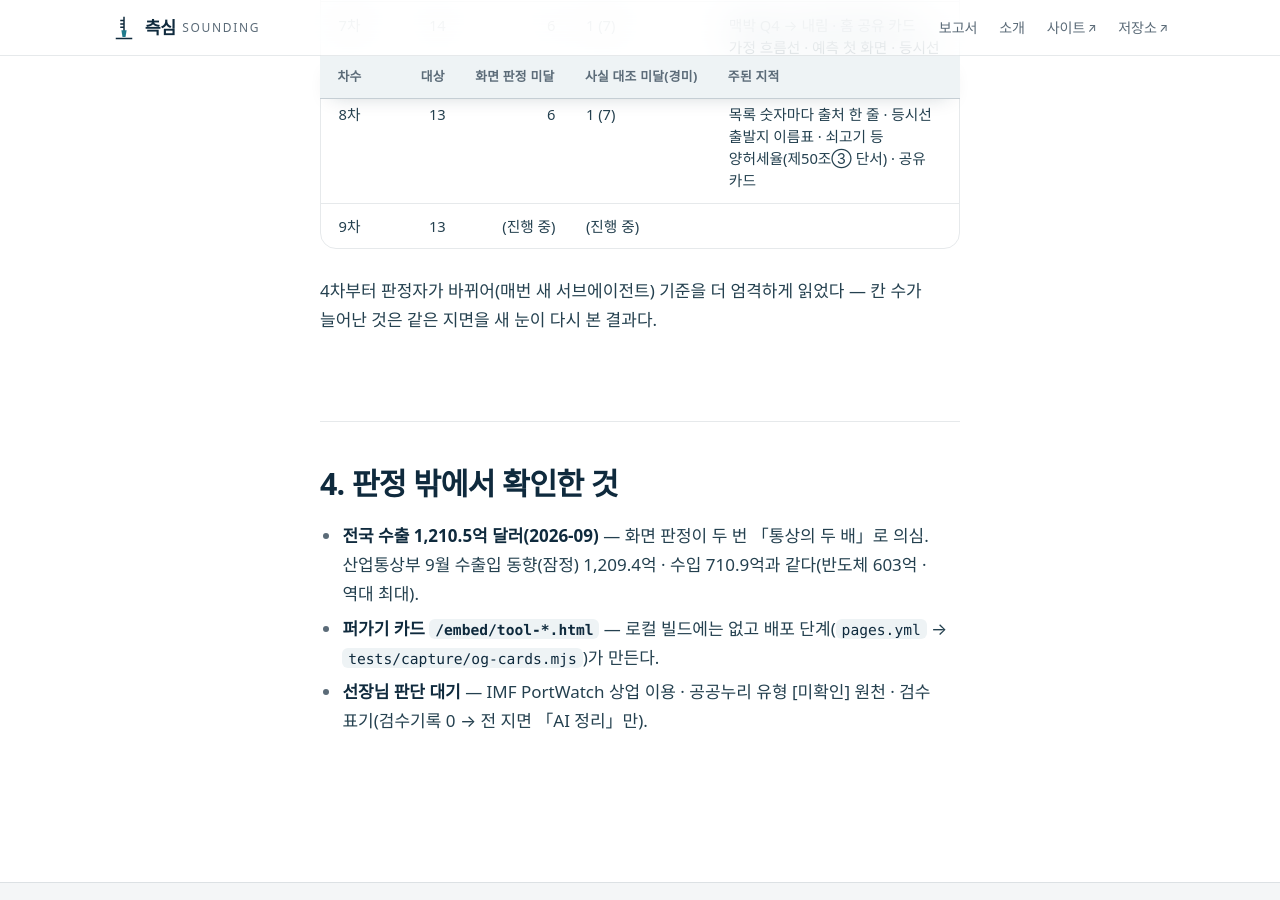
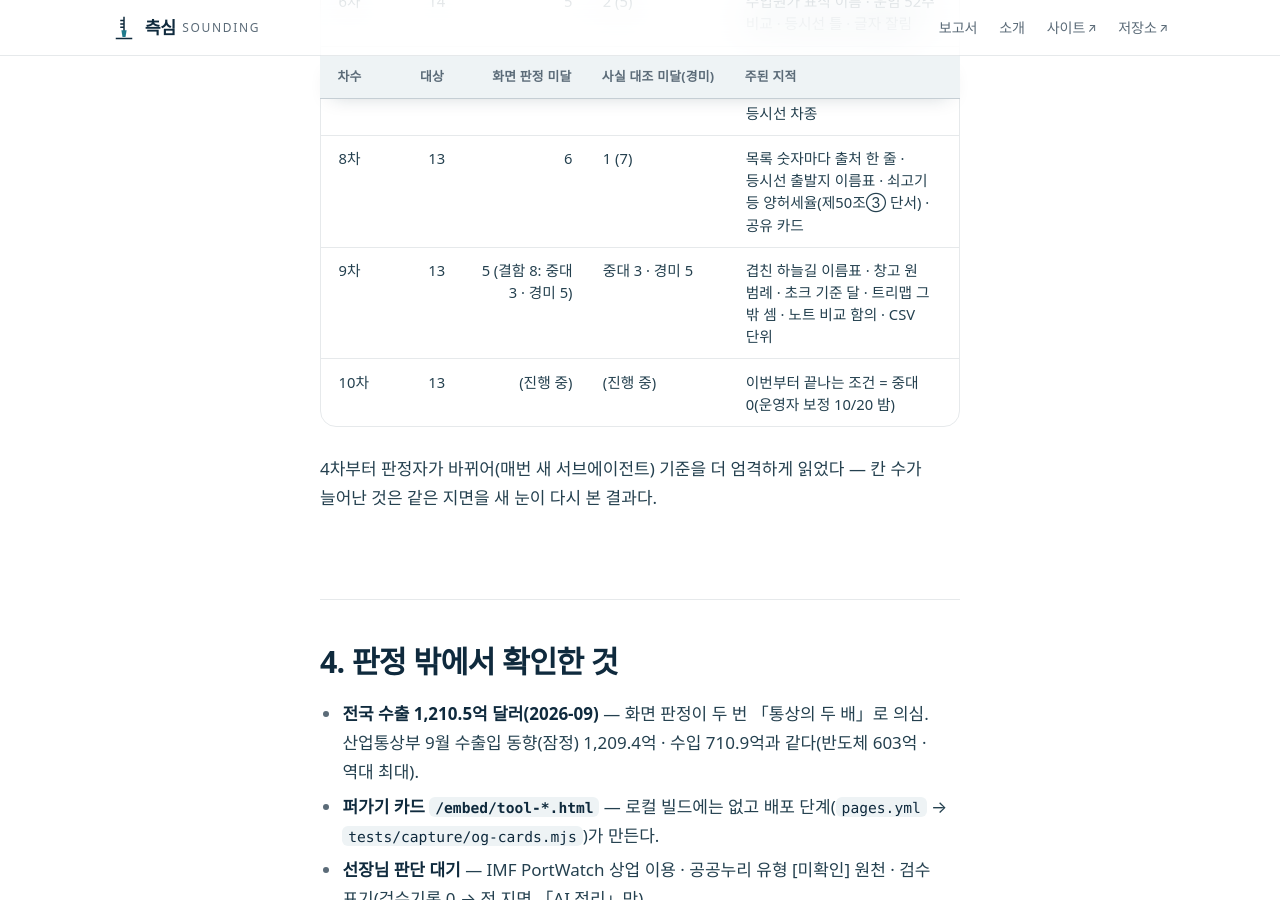
Before and after one commit to jisangj03-dev/incheon-port-analysis, a Jekyll site: the page built from docs/채점표_20261020.md, in a window 1280 px wide and 900 px high, scrolled down 2970 px. Built offline with Jekyll 4.4.1, drawn with Linux system fonts in a browser that asks for light colours; some web fonts are replaced; our own code applies the rules of GitHub Pages for plain Markdown files.

Commit message:
채점표 9차(중대·경미 분류)
Co-Authored-By: Claude Opus 5.5 <noreply@anthropic.com>
Claude-Session: https://claude.ai/code/session_01L59oEoiMW7KHoJRFFkcN4Q

```diff
--- a/docs/채점표_20261020.md
+++ b/docs/채점표_20261020.md
@@ -46,7 +46,8 @@
 | 6차 | 14 | 5 | 2 (5) | 수입원가 표식 이름 · 운임 52주 비교 · 등시선 틀 · 글자 잘림 |
 | 7차 | 14 | 6 | 1 (7) | 맥박 Q4 → 내림 · 홈 공유 카드 가정 흐름선 · 예측 첫 화면 · 등시선 차종 |
 | 8차 | 13 | 6 | 1 (7) | 목록 숫자마다 출처 한 줄 · 등시선 출발지 이름표 · 쇠고기 등 양허세율(제50조③ 단서) · 공유 카드 |
-| 9차 | 13 | (진행 중) | (진행 중) | |
+| 9차 | 13 | 5 (결함 8: 중대 3 · 경미 5) | 중대 3 · 경미 5 | 겹친 하늘길 이름표 · 창고 원 범례 · 초크 기준 달 · 트리맵 그 밖 셈 · 노트 비교 함의 · CSV 단위 |
+| 10차 | 13 | (진행 중) | (진행 중) | 이번부터 끝나는 조건 = 중대 0(운영자 보정 10/20 밤) |
 
 4차부터 판정자가 바뀌어(매번 새 서브에이전트) 기준을 더 엄격하게 읽었다 — 칸 수가 늘어난 것은 같은 지면을 새 눈이 다시 본 결과다.
 
```
